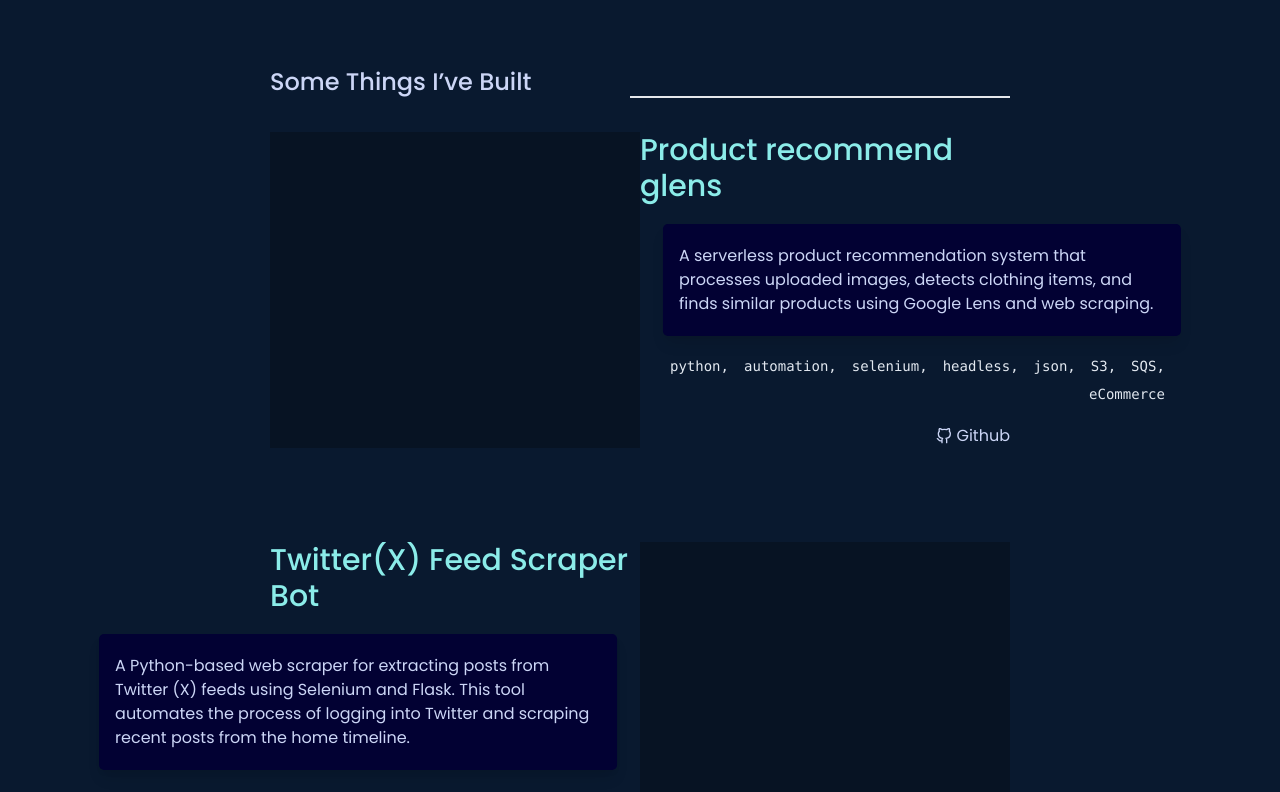
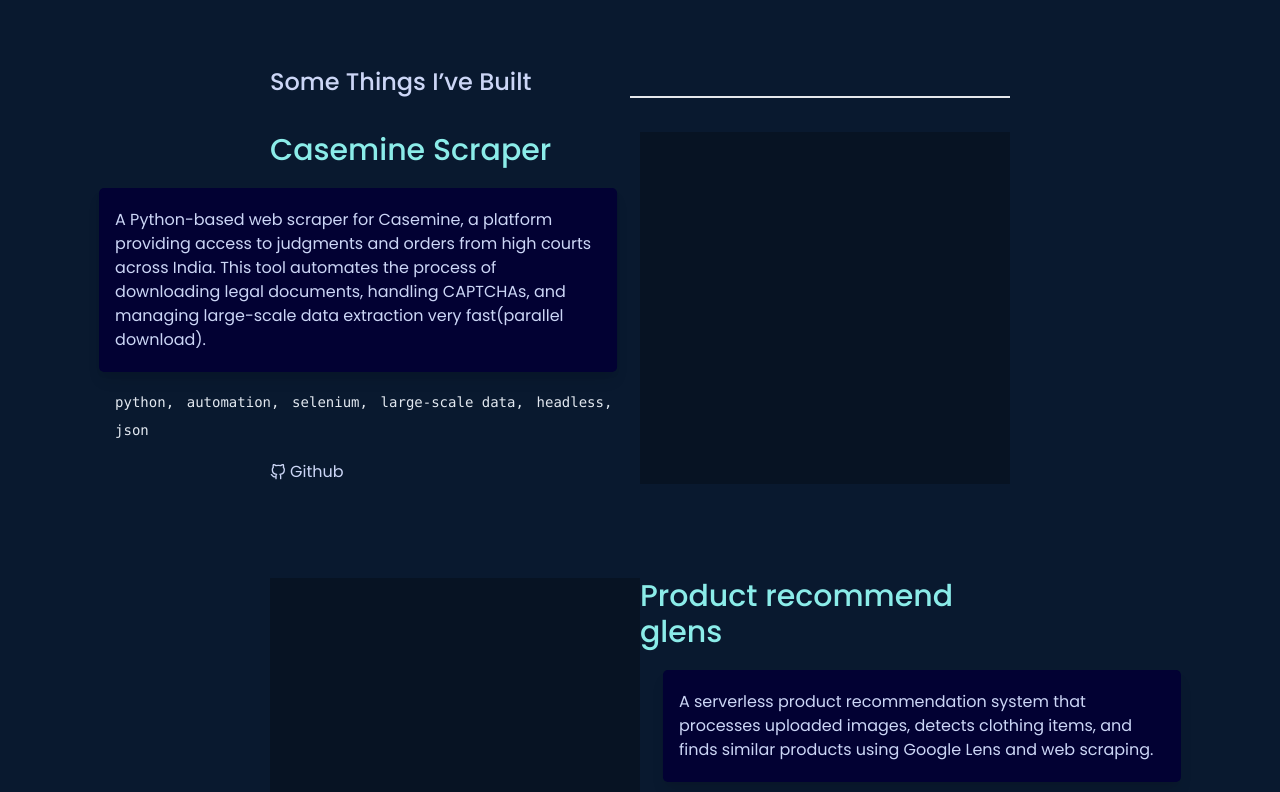
Before and after one commit to s-k-zaman/s-k-zaman.github.io, a React (Vite) app: page / in a window 1280 px wide. Shown: the part 1320-2112 px from the top of the page. Built offline with nearby package versions, Linux system fonts and the light colour scheme.

Commit message:
add: casemine scraper

```diff
--- a/src/components/IHaveBuilt/index.tsx
+++ b/src/components/IHaveBuilt/index.tsx
@@ -7,6 +7,29 @@
     <Showcase>
       <TitleWithBar title="Some Things I’ve Built">
         <div id="featured" className="flex flex-col gap-[94px]">
+          <FeatureProject
+            title="Casemine Scraper"
+            imgClass=""
+            reversed
+            popText={
+              <>
+                A Python-based web scraper for Casemine, a platform providing
+                access to judgments and orders from high courts across India.
+                This tool automates the process of downloading legal documents,
+                handling CAPTCHAs, and managing large-scale data extraction very
+                fast(parallel download).
+              </>
+            }
+            tools={[
+              "python",
+              "automation",
+              "selenium",
+              "large-scale data",
+              "headless",
+              "json",
+            ]}
+            github="https://github.com/s-k-zaman/casemine-scraper#"
+          />
           <FeatureProject
             title="Product recommend glens"
             imgClass=""
```
